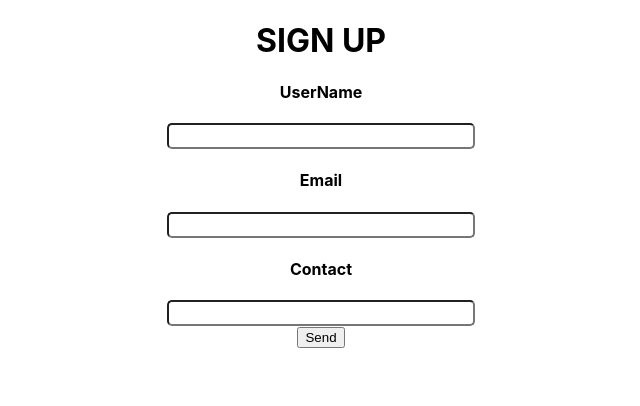
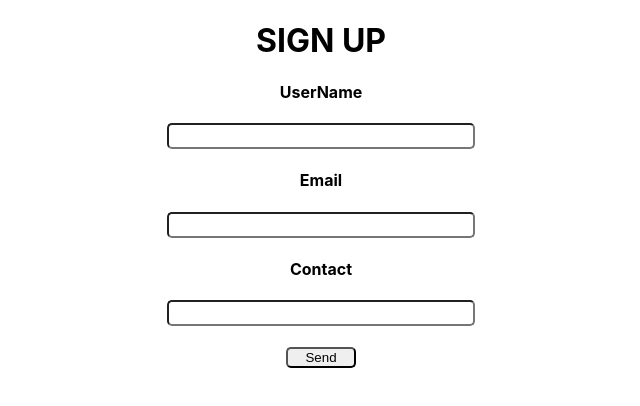
Before and after one commit to lyonsouma/React-Projects, a React (Create React App) app: page / in a window 1280 px wide. Shown: the top 406 px of the page, without its empty margins (319-959 px from the left). Built offline with nearby package versions, Linux system fonts and the light colour scheme.

Commit message:
styling the button

```diff
--- a/src/components/Form.css
+++ b/src/components/Form.css
@@ -3,3 +3,8 @@
     width: 300px;
     height: 20px;
 }
+.click{
+    width: 70px;
+    border-radius: 5px;
+    cursor: pointer;
+}
--- a/src/components/Form.js
+++ b/src/components/Form.js
@@ -39,8 +39,8 @@ class Form extends Component{
                     <input className="box"  type="number"  onChange={this.UpdateUserInput}></input>
 
                 </div>
-
-                <button type="button"  onClick={this.SendInfo}>Send</button>
+                <br></br>
+                <button className="click" type="button"  onClick={this.SendInfo}>Send</button>
             </form>
         )
     }
```
